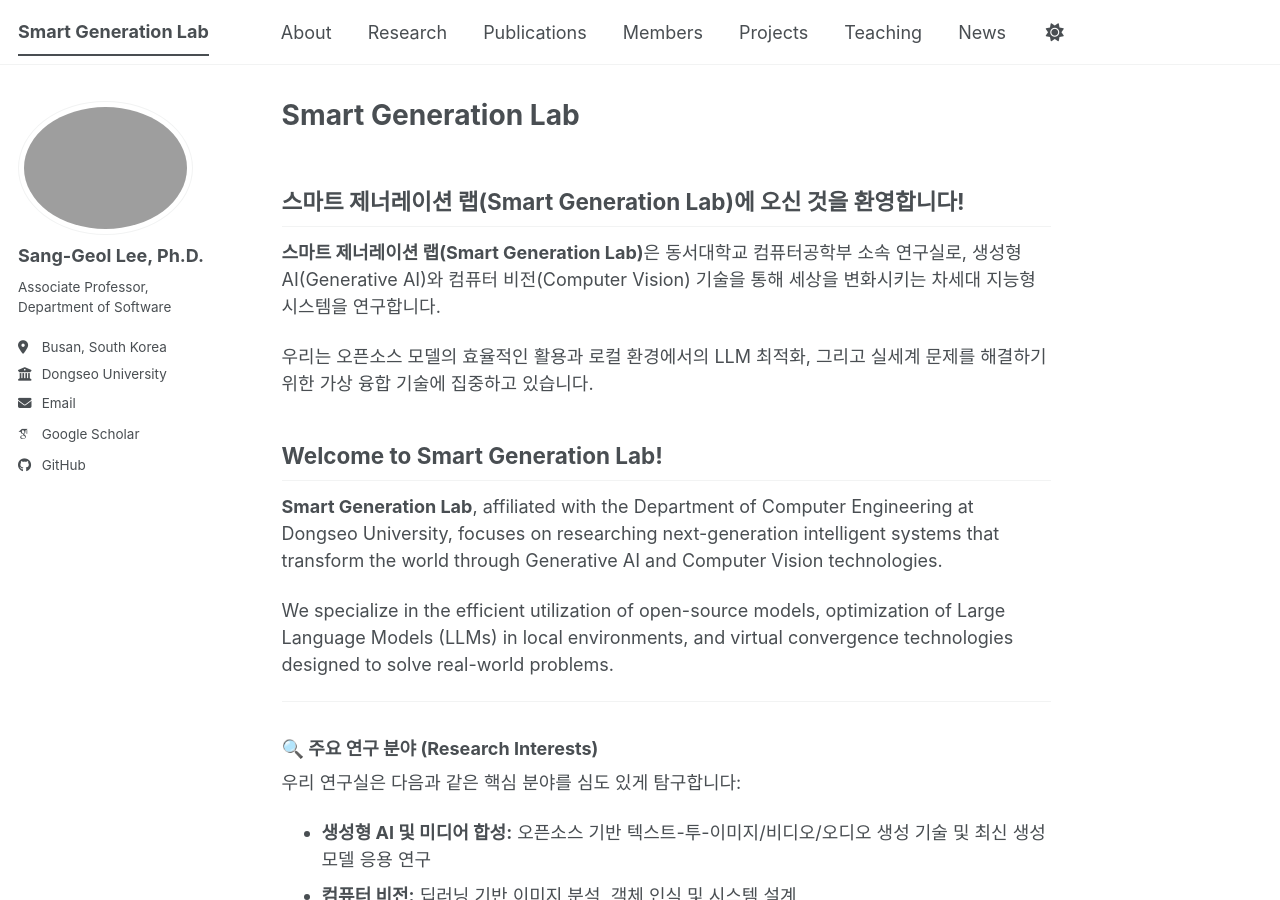
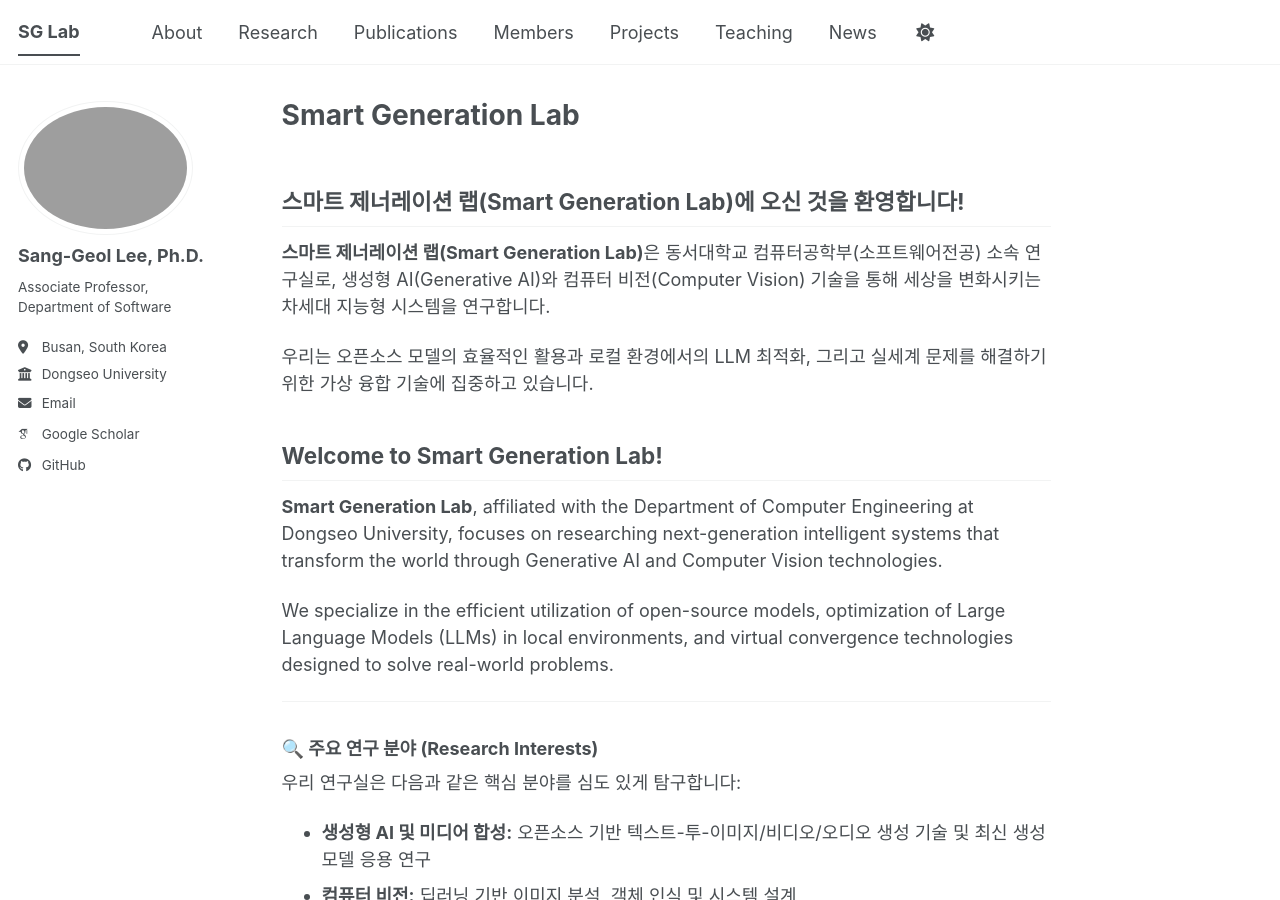
Before and after one commit to SmartGenerationLab/smartgenerationlab.github.io, a Jekyll site: the page built from _pages/about.md, in a window 1280 px wide and 900 px high. Built offline with Jekyll 4.4.1, drawn with Linux system fonts in a browser that asks for light colours; some web fonts are replaced; a script bundle is joined from its source files by our own code; library files that are not in the unit come from our copies.

Commit message:
홈메뉴명 수정

```diff
--- a/_config.yml
+++ b/_config.yml
@@ -9,7 +9,7 @@
 # Basic Site Settings
 locale                   : "en-US"
 site_theme               : "default" # The available themes options are "default", "air", "sunrise", "mint", "dirt" and "contrast"
-title                    : "Smart Generation Lab"
+title                    : "SG Lab"
 title_separator          : "-"
 name                     : &name "Sang-Geol Lee"
 description              : &description "Smart Generation Lab at Dongseo University"   # Update this with a general description of your site, this is the default if not overridden by a page
--- a/_pages/about.md
+++ b/_pages/about.md
@@ -10,7 +10,7 @@
 
 ## 스마트 제너레이션 랩(Smart Generation Lab)에 오신 것을 환영합니다!
 
-**스마트 제너레이션 랩(Smart Generation Lab)**은 동서대학교 컴퓨터공학부 소속 연구실로, 생성형 AI(Generative AI)와 컴퓨터 비전(Computer Vision) 기술을 통해 세상을 변화시키는 차세대 지능형 시스템을 연구합니다.
+**스마트 제너레이션 랩(Smart Generation Lab)**은 동서대학교 컴퓨터공학부(소프트웨어전공) 소속 연구실로, 생성형 AI(Generative AI)와 컴퓨터 비전(Computer Vision) 기술을 통해 세상을 변화시키는 차세대 지능형 시스템을 연구합니다.
 
 우리는 오픈소스 모델의 효율적인 활용과 로컬 환경에서의 LLM 최적화, 그리고 실세계 문제를 해결하기 위한 가상 융합 기술에 집중하고 있습니다.
 
```
